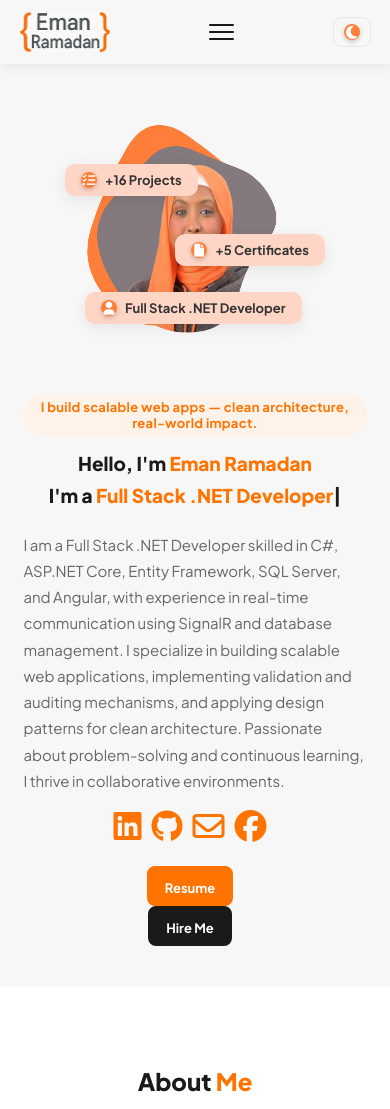
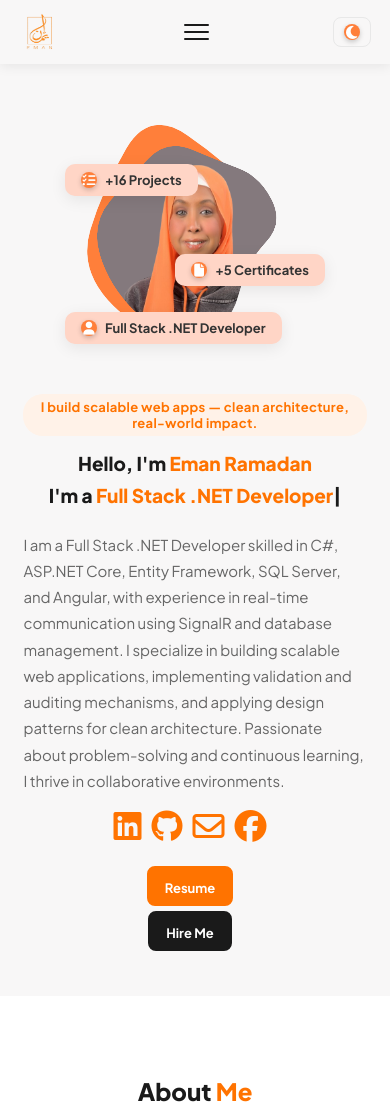
Before and after one commit to Eman-MeMo/Portfolio, a plain HTML site: page index.html in a window 390 px wide. Shown: the top 1109 px of the page. Drawn offline with nearby package versions, Linux system fonts and the light colour scheme.

Commit message:
Refactor code structure for improved readability and maintainability

```diff
--- a/assets/data.json
+++ b/assets/data.json
@@ -26,7 +26,7 @@
         "photo":  "assets/Images/me.png"
     },
     "about": {
-        "summary": "Full Stack .NET Developer with 4+ years of hands-on experience building production web applications. I care deeply about clean architecture, maintainable code, and shipping things that actually work.",
+        "summary": "Full Stack .NET Developer with a hands-on experience building production web applications. I care deeply about clean architecture, maintainable code, and shipping things that actually work.",
         "highlights": [
             { "icon": "fa-code",          "label": "16+ Projects built" },
             { "icon": "fa-graduation-cap","label": "5+ Certifications earned" },
@@ -38,7 +38,7 @@
         "email":    "emanramadan4353@gmail.com",
         "phone":    "+20 1097035837",
         "github":   "https://github.com/Eman-MeMo",
-        "linkedin": "https://www.linkedin.com/in/eman--ramadan/"
+        "linkedin": "https://linkedin.com/in/eman--ramadan"
     },
     "experience": [
         {
@@ -83,7 +83,7 @@
             "title": "Full Stack .NET Web Development",
             "place": "Information Technology Institute (ITI)",
             "desc":  "Developed REST APIs using C# and ASP.NET Core, built Angular front-end components, and managed data with SQL Server and Entity Framework.",
-            "link":  "https://drive.google.com/file/d/1DdMQ6NTJ3BdaznOTaO_cJ9ECaXLFjHwI/view?usp=sharing"
+            "link":  "https://drive.google.com/file/d/1C6bHmGthjEotzxBxfidur5GZ2Bb58cnJ/view"
         },
         {
             "date":  "Jul 2023 – Aug 2023",
--- a/assets/script.js
+++ b/assets/script.js
@@ -361,7 +361,7 @@ function renderFooter(profile) {
         </div>`;
 
     document.getElementById('footer-copyright').innerHTML =
-        `<p>&copy; ${new Date().getFullYear()} ${name}. All rights reserved.</p>`;
+        `<p>&copy; 2022 ${name}. All rights reserved.</p>`;
 }
 
 // ---- SCROLL SPY ----
--- a/assets/style.css
+++ b/assets/style.css
@@ -111,7 +111,7 @@ nav {
     transition: background-color 0.3s;
 }
 
-.logo { height: 40px; width: 90px; }
+.logo { height: 40px; width: 40px; }
 
 nav ul {
     list-style: none;
@@ -883,8 +883,8 @@ nav ul li a.active-link::after { width: 100%; }
     .homeInfo p { max-width: 100%; text-align: left; }
     .homeImg { width: 280px; height: 280px; }
     .box1 { top: 60px; left: -10px; }
-    .box2 { top: 130px; right: -10px; }
-    .box3 { bottom: 20px; left: 10px; }
+    .box2 { top: 150px; right: -10px; }
+    .box3 { bottom: 0px; left: -10px; }
 
     .about-container { flex-direction: column; text-align: center; }
     .about-highlights { grid-template-columns: 1fr; }
@@ -924,5 +924,5 @@ nav ul li a.active-link::after { width: 100%; }
     .contact-container h2 { font-size: 26px; }
     .projects { grid-template-columns: 1fr; }
     .filter button { padding: 6px 13px; font-size: 12px; }
-    .resume, .contactME { padding: 0 16px; font-size: 13px; height: 40px; line-height: 40px; }
+    .resume, .contactME { padding: 0 16px; font-size: 13px; height: 40px; line-height: 40px;margin-bottom: 5px; }
 }
--- a/index.html
+++ b/index.html
@@ -11,14 +11,14 @@
   <script type="text/javascript" src="https://cdn.emailjs.com/sdk/3.11.0/email.min.js"></script>
   <script src="https://cdn.jsdelivr.net/npm/typed.js@2.0.12"></script>
   <link rel="stylesheet" href="assets/style.css">
-  <link rel="icon" type="image/x-icon" href="assets/Images/logo.png">
+  <link rel="icon" type="image/x-icon" href="assets/Images/eman_logo2.png">
   <title>Portfolio</title>
 </head>
 <body>
 
   <!-- NAV -->
   <nav>
-    <img src="assets/Images/logo.png" alt="logo" class="logo">
+    <img src="assets/Images/eman_logo2.png" alt="logo" class="logo">
     <button class="nav-toggle" aria-label="Toggle navigation">
       <span></span><span></span><span></span>
     </button>
```
Also changed, not shown: assets/Images/eman_logo1.png (added), assets/Images/eman_logo2.png (added), 1 other file.
